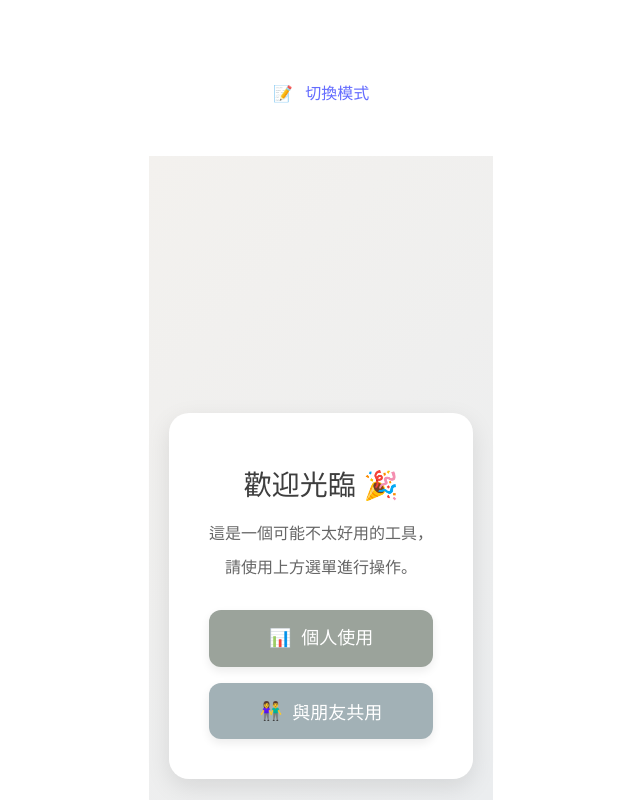
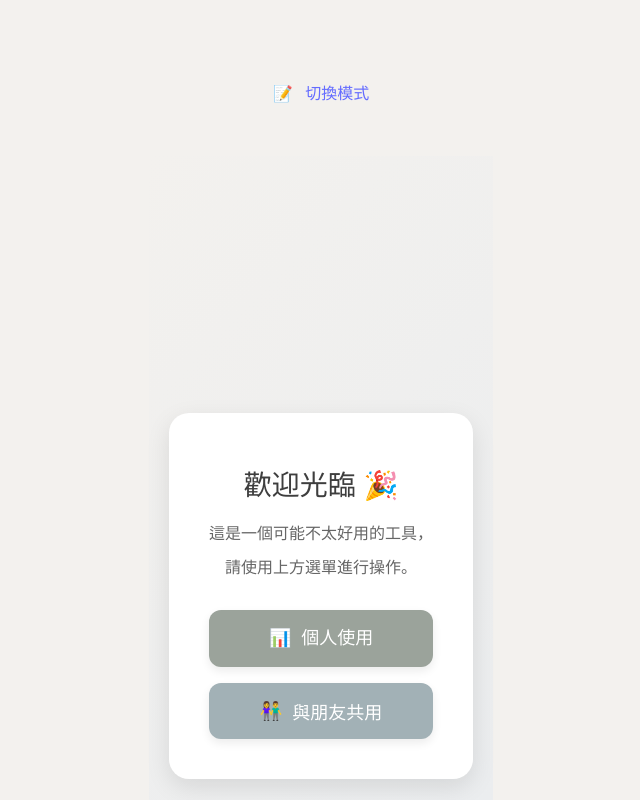
Before and after one commit to Fin-uu/finbot_web, a Vue app in the folder finbot_web/: page / in a window 1280 px wide. Shown: the top 800 px of the page, without its empty margins (319-959 px from the left). Built offline with nearby package versions, Linux system fonts and the light colour scheme.

Commit message:
調背景色

```diff
--- a/finbot_web/src/App.vue
+++ b/finbot_web/src/App.vue
@@ -5,10 +5,10 @@
   <div class="container">
     <div class="card-actions">
       <div class="nav-tabs">
-      <router-link to="/" class="nav-tab">
-        <i class="icon">📝</i> <span>切換模式</span>
-      </router-link>
-    </div>
+        <router-link to="/" class="nav-tab">
+          <i class="icon">📝</i> <span>切換模式</span>
+        </router-link>
+      </div>
     </div>
   </div>
 
@@ -16,6 +16,7 @@
   <router-view></router-view>
 </template>
 
+<!-- ✅ Scoped：只限本元件使用的樣式 -->
 <style scoped>
 .container {
   max-width: 800px;
@@ -67,6 +68,7 @@
   .container {
     padding: 10px;
     text-align: center;
+  }
 
   .btn {
     font-size: 18px;
@@ -80,5 +82,20 @@
     margin-right: 8px;
   }
 }
+</style>
+
+<!-- ✅ 全域樣式（背景統一色） -->
+<style>
+body {
+  margin: 0;
+  padding: 0;
+  background-color: #f3f1ee; /* 莫蘭迪灰白 */
+  font-family: 'Helvetica Neue', Arial, sans-serif;
+  min-height: 100vh;
+}
+
+#app {
+  min-height: 100vh;
+  background-color: #f3f1ee; /* 跟 body 一樣 */
 }
 </style>
```
